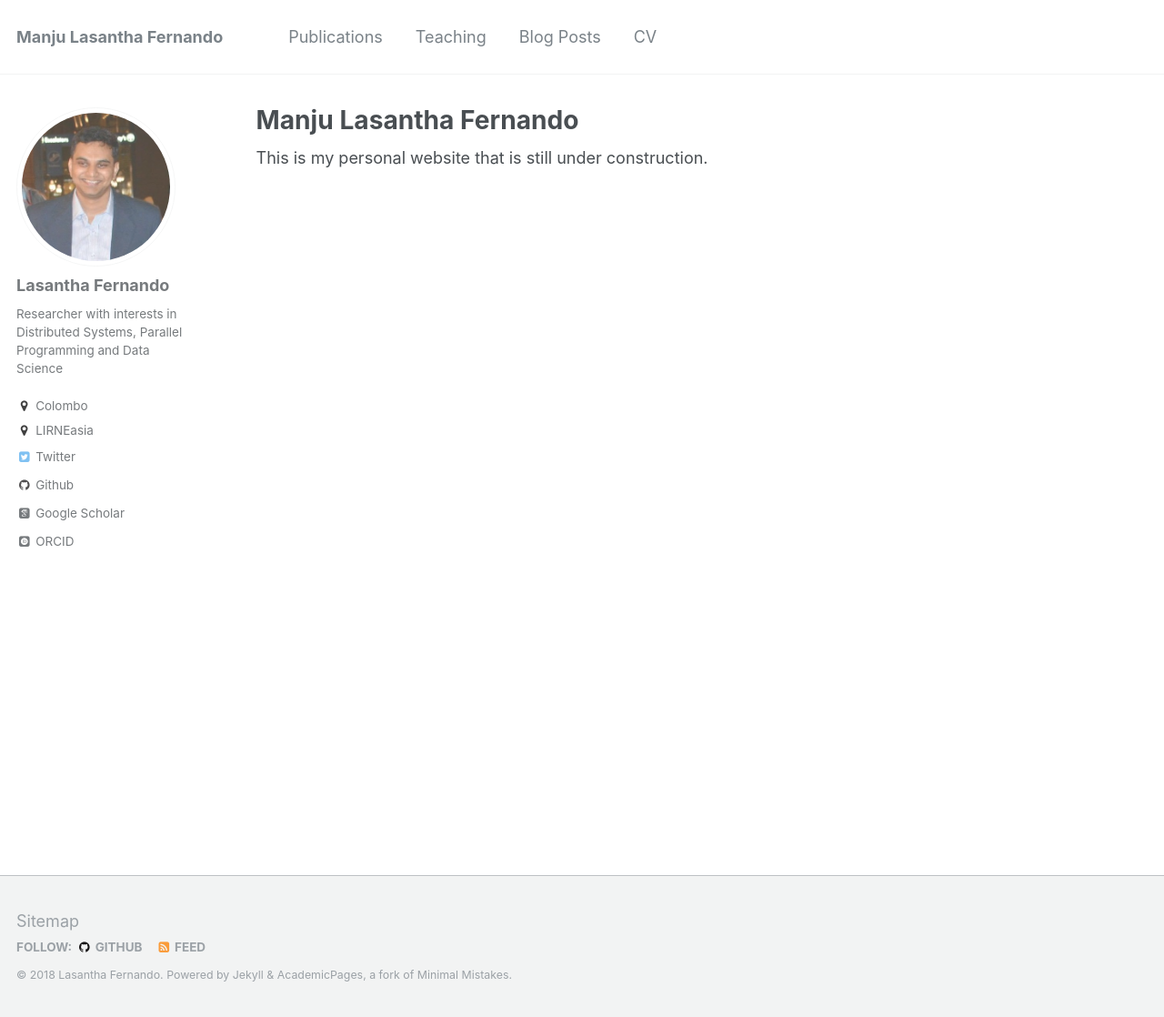
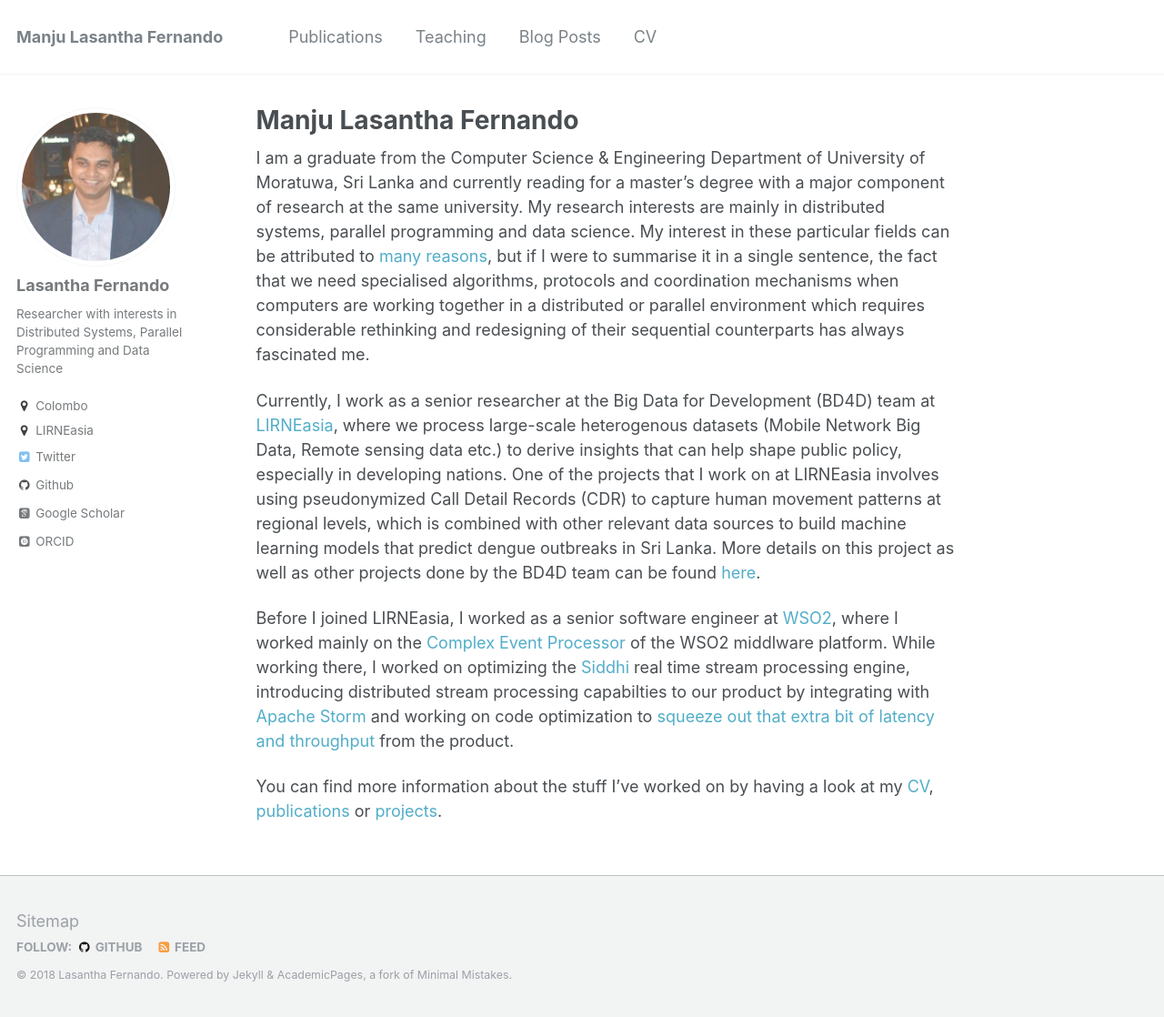
Before and after one commit to lasanthafdo/lasanthafdo.github.io, a Jekyll site: the page built from _pages/about.md, in a window 1280 px wide and 1118 px high. Shown: the whole window at 91% size. Built offline with Jekyll 4.4.1, drawn with Linux system fonts in a browser that asks for light colours; some web fonts are replaced.

Commit message:
Adding short bio

```diff
--- a/_pages/about.md
+++ b/_pages/about.md
@@ -8,4 +8,10 @@ redirect_from:
   - /about.html
 ---
 
-This is my personal website that is still under construction.
+I am a graduate from the Computer Science & Engineering Department of University of Moratuwa, Sri Lanka and currently reading for a master's degree with a major component of research at the same university. My research interests are mainly in distributed systems, parallel programming and data science. My interest in these particular fields can be attributed to [many reasons](#), but if I were to summarise it in a single sentence, the fact that we need specialised algorithms, protocols and coordination mechanisms when computers are working together in a distributed or parallel environment which requires considerable rethinking and redesigning of their sequential counterparts has always fascinated me.
+
+Currently, I work as a senior researcher at the Big Data for Development (BD4D) team at [LIRNEasia](https://lirneasia.net/), where we process large-scale heterogenous datasets (Mobile Network Big Data, Remote sensing data etc.) to derive insights that can help shape public policy, especially in developing nations. One of the projects that I work on at LIRNEasia involves using pseudonymized Call Detail Records (CDR) to capture human movement patterns at regional levels, which is combined with other relevant data sources to build machine learning models that predict dengue outbreaks in Sri Lanka. More details on this project as well as other projects done by the BD4D team can be found [here](https://lirneasia.net/big-data).
+
+Before I joined LIRNEasia, I worked as a senior software engineer at [WSO2](https://wso2.com/), where I worked mainly on the [Complex Event Processor](https://wso2.com/products/complex-event-processor/) of the WSO2 middlware platform. While working there, I worked on optimizing the [Siddhi]() real time stream processing engine, introducing distributed stream processing capabilties to our product by integrating with [Apache Storm]() and working on code optimization to [squeeze out that extra bit of latency and throughput](#) from the product.
+
+You can find more information about the stuff I've worked on by having a look at my [CV](#), [publications](#) or [projects](#).
```
